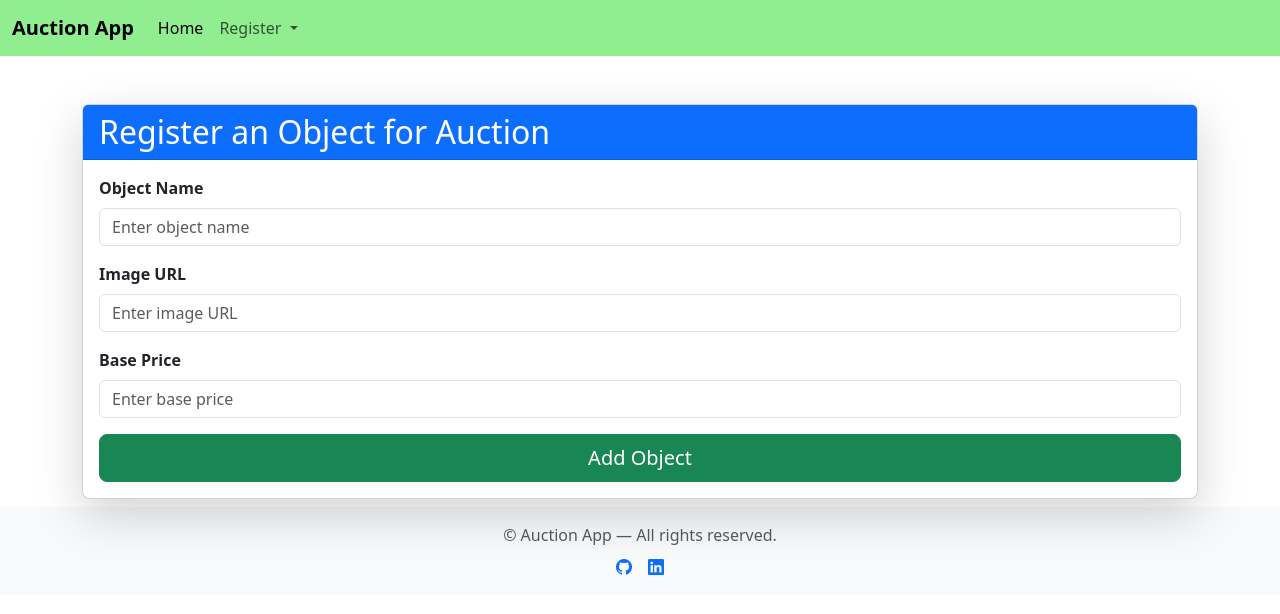
After one commit to pavithapari/aution-app, a Flask app: page /sellers/add-item in a window 1280 px wide. The commit adds this page. Shown: the top 614 px of the page. Run offline with Flask 3, Linux system fonts and the light colour scheme.

Commit message:
Added object method and designed the home function

```diff
--- a/app/sellers/forms.py
+++ b/app/sellers/forms.py
@@ -1,8 +1,17 @@
 from flask_wtf import FlaskForm
-from wtforms import StringField,SubmitField
-from wtforms.validators import DataRequired,Email
+from wtforms import StringField, IntegerField, SubmitField
+from wtforms.validators import DataRequired, Length, NumberRange,Email
 
 class SellerReg_form(FlaskForm):
     name=StringField("Name",validators=[DataRequired()])
     email=StringField("Email",validators=[DataRequired(),Email()])
     submit=SubmitField('Register')
+
+
+
+
+class obj_form(FlaskForm):
+    name = StringField("Object Name", validators=[DataRequired(), Length(min=2, max=20)])
+    image = StringField("Image URL", validators=[DataRequired(), Length(max=100)])
+    price = IntegerField("Base Price", validators=[DataRequired(), NumberRange(min=1)])
+    submit = SubmitField("Add Object")
--- a/app/sellers/routes.py
+++ b/app/sellers/routes.py
@@ -1,7 +1,7 @@
-from flask import Blueprint,render_template,flash
-from app.models import Sellers
+from flask import Blueprint,render_template,flash,redirect,url_for
+from app.models import Sellers,objects
 from app import db
-from app.sellers.forms import SellerReg_form
+from app.sellers.forms import SellerReg_form,obj_form
 sellers=Blueprint('sellers',__name__)
 
 
@@ -14,3 +14,37 @@ def register():
         db.session.commit()
 
     return render_template('seller_register.html',seller_form=form)
+
+
+@sellers.route('/sellers/add-item',methods=['GET','POST'])
+def add_item():
+    form = obj_form()
+    if form.validate_on_submit():
+        object = objects(
+            name=form.name.data,
+            img=form.image.data,
+            base_price=form.price.data,
+            curr_price=form.price.data   # set current price same as base initially
+        )
+        db.session.add(object)
+        db.session.commit()
+        flash("The object has been added to the auction!", "info")
+        return redirect(url_for('main.home'))
+    return render_template('object_register.html', form=form)
+
+@sellers.route('/sellers/edit-item/<int:item_id>', methods=['GET', 'POST'])
+def edit_item(item_id):
+    object = objects.query.get_or_404(item_id)
+    form = obj_form(obj=object)  # Pre-fill form with existing data
+
+    if form.validate_on_submit():
+        object.name = form.name.data
+        object.img = form.image.data
+        object.base_price = form.price.data
+        object.curr_price = form.price.data  # You can choose to keep or update this
+
+        db.session.commit()
+        flash("The item has been updated successfully!", "success")
+        return redirect(url_for('main.home'))
+
+    return render_template('object_edit.html', form=form, object=object)
--- a/app/templates/base.html
+++ b/app/templates/base.html
@@ -36,15 +36,18 @@
 
 
     <!-- Flash Messages -->
-    {% with messages = get_flashed_messages(with_categories=true) %}
-      {% if messages %}
-        <ul class="flashes">
-          {% for category, message in messages %}
-            <li class="{{ category }}">{{ message }}</li>
-          {% endfor %}
-        </ul>
-      {% endif %}
-    {% endwith %}
+<div class="container lg-2 mt-4">
+{% with messages = get_flashed_messages(with_categories=True) %}
+  {% if messages %}
+    {% for category, message in messages %}
+      <div class="alert alert-{{ category }} alert-dismissible fade show" role="alert">
+        {{ message }}
+        <button type="button" class="btn-close" data-bs-dismiss="alert" aria-label="Close"></button>
+      </div>
+    {% endfor %}
+  {% endif %}
+{% endwith %}
+</div>
 
     <!-- Page Content -->
     <main>
--- /dev/null
+++ b/app/templates/object_register.html
@@ -0,0 +1,43 @@
+{% extends "base.html" %}
+{% block content %}
+<div class="container mt-5">
+    <div class="card shadow-lg rounded-3">
+        <div class="card-header bg-primary text-white">
+            <h2 class="mb-0">Register an Object for Auction</h2>
+        </div>
+        <div class="card-body">
+            <form method="POST" action="">
+                {{ form.hidden_tag() }}
+
+                <div class="mb-3">
+                    {{ form.name.label(class="form-label fw-bold") }}
+                    {{ form.name(class="form-control", placeholder="Enter object name") }}
+                    {% for error in form.name.errors %}
+                        <div class="text-danger small">{{ error }}</div>
+                    {% endfor %}
+                </div>
+
+                <div class="mb-3">
+                    {{ form.image.label(class="form-label fw-bold") }}
+                    {{ form.image(class="form-control", placeholder="Enter image URL") }}
+                    {% for error in form.image.errors %}
+                        <div class="text-danger small">{{ error }}</div>
+                    {% endfor %}
+                </div>
+
+                <div class="mb-3">
+                    {{ form.price.label(class="form-label fw-bold") }}
+                    {{ form.price(class="form-control", placeholder="Enter base price") }}
+                    {% for error in form.price.errors %}
+                        <div class="text-danger small">{{ error }}</div>
+                    {% endfor %}
+                </div>
+
+                <div class="d-grid">
+                    {{ form.submit(class="btn btn-success btn-lg") }}
+                </div>
+            </form>
+        </div>
+    </div>
+</div>
+{% endblock %}
--- a/run.py
+++ b/run.py
@@ -3,7 +3,7 @@ app=create_app()
 
 with app.app_context():
     db.create_all()
-"""To ckeck the changes"""
+
 
 if __name__=="__main__":
     app.run(debug=True)
```
Also changed, not shown: app/main/routes.py (+14 -3 lines), app/models.py (+9 -0 lines), app/templates/home.html (+28 -44 lines), app/templates/object_edit.html (added, +41 -0 lines).
